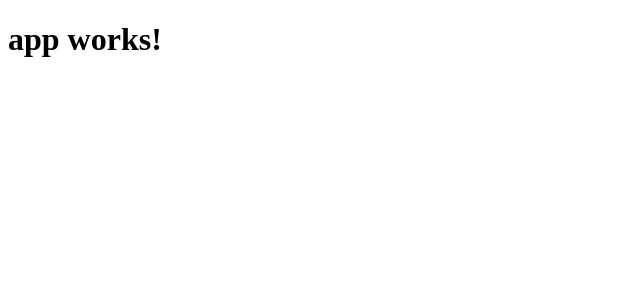
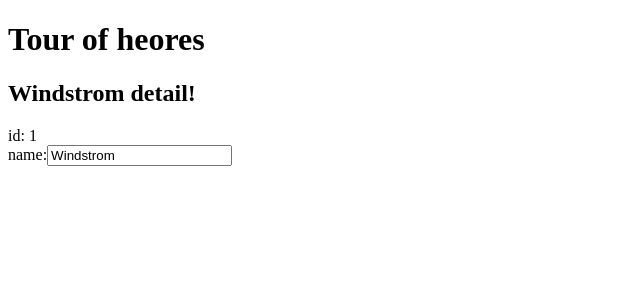
Before and after one commit to OstapHetman/angular-lessons, an Angular app in the folder Angular2Workshop/: page / in a window 1280 px wide. Shown: the top 300 px of the page, without its empty margins (0-640 px from the left). Built offline with nearby package versions, Linux system fonts and the light colour scheme.

Commit message:
add input form $ btn

```diff
--- a/Angular2Workshop/src/app/app.component.html
+++ b/Angular2Workshop/src/app/app.component.html
@@ -1,3 +1,7 @@
-<h1>
-  {{title}}
-</h1>
+<h1>{{title}}</h1>
+<h2>{{hero.name}} detail!</h2>
+<div><label for="">id: </label>{{hero.id}}</div>
+<div>
+    <label for="">name:</label>
+    <input [(ngModel)]="hero.name" placeholder="name">
+</div>
--- a/Angular2Workshop/src/app/app.component.ts
+++ b/Angular2Workshop/src/app/app.component.ts
@@ -1,4 +1,10 @@
 import { Component } from '@angular/core';
+
+export class Hero {
+  id: number;
+  name: string;
+
+}
 
 @Component({
   selector: 'app-root',
@@ -6,5 +12,10 @@
   styleUrls: ['./app.component.css']
 })
 export class AppComponent {
-  title = 'app works!';
+  title = 'Tour of heores';
+
+  hero: Hero = {
+    id:1,
+    name: 'Windstrom'
+  }
 }
```
